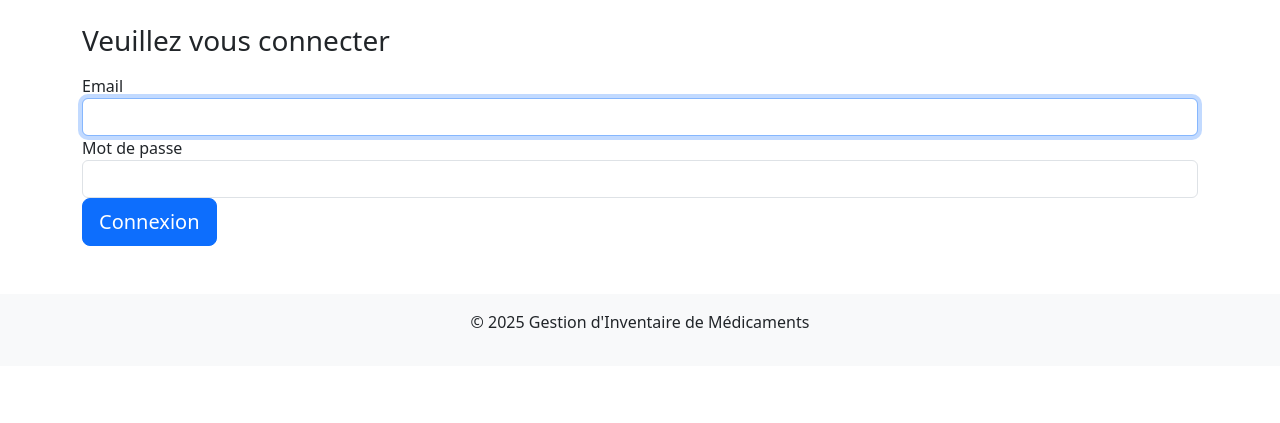
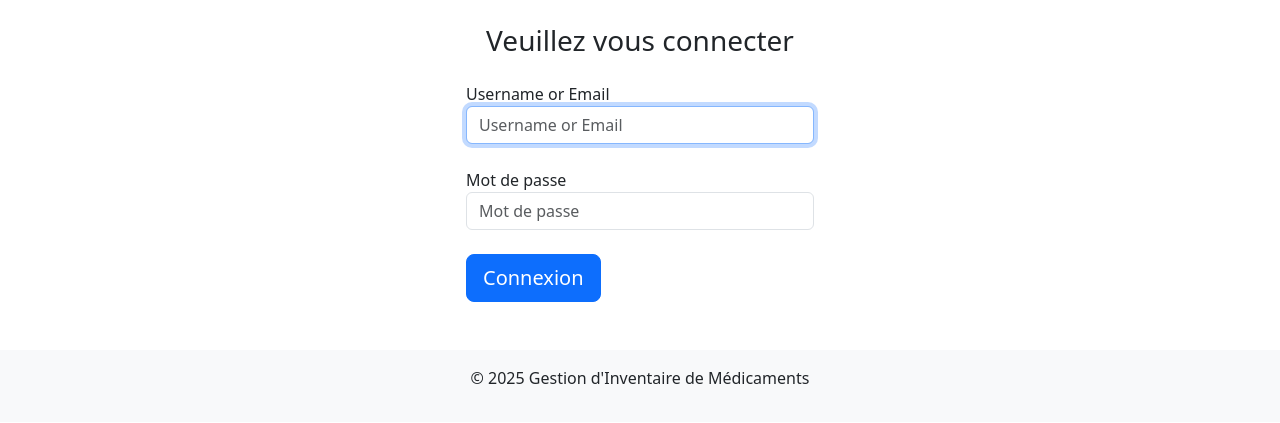
Before and after one commit to fbotel17/GIMProject, a Symfony app: template GIM/templates/security/login.html.twig in a window 1280 px wide. Shown: the part 56-479 px from the top of the page. Run offline with Twig, Linux system fonts and the light colour scheme; the template is opened without the code that fills it, so the values that code supplies are empty; some libraries are stand-ins or nearby versions.

Commit message:
auth avec username

```diff
--- a/GIM/config/services.yaml
+++ b/GIM/config/services.yaml
@@ -18,3 +18,7 @@ services:
   App\Service\CipToCisService:
     arguments:
       $client: "@http_client"
+
+  App\Security\CustomUserProvider:
+        arguments:
+            $entityManager: '@doctrine.orm.entity_manager'
--- a/GIM/templates/base.html.twig
+++ b/GIM/templates/base.html.twig
@@ -8,19 +8,17 @@
 			{% endblock %}
 		</title>
 		<link href="https://cdn.jsdelivr.net/npm/bootstrap@5.3.0/dist/css/bootstrap.min.css" rel="stylesheet">
-		<link href="https://cdnjs.cloudflare.com/ajax/libs/bootstrap/5.3.0/css/bootstrap.min.css" rel="stylesheet">
 		<link rel="stylesheet" href="{{ asset('style.css') }}">
-
-
 	</head>
 	<body>
 		<nav class="navbar navbar-expand-lg navbar-dark bg-dark">
 			<div class="container">
 				<a class="navbar-brand" href="{{ path('app_home') }}">Mon Site</a>
-				<button class="navbar-toggler" type="button" data-bs-toggle="collapse" data-bs-target="#navbarNav">
+				<button class="navbar-toggler" type="button" data-bs-toggle="collapse" data-bs-target="#navbarNav" aria-controls="navbarNav" aria-expanded="false" aria-label="Toggle navigation">
 					<span class="navbar-toggler-icon"></span>
 				</button>
-				<ul class="navbar-nav ms-auto">
+				<div class="collapse navbar-collapse" id="navbarNav">
+					<ul class="navbar-nav me-auto">
 						<li class="nav-item">
 							<a class="nav-link" href="{{ path('app_home') }}">Accueil</a>
 						</li>
@@ -33,9 +31,7 @@
 						<li class="nav-item">
 							<a class="nav-link" href="{{ path('app_traitement') }}">Traitement</a>
 						</li>
-
 					</ul>
-				<div class="collapse navbar-collapse" id="navbarNav">
 					<ul class="navbar-nav ms-auto">
 						{% if not app.user %}
 							<li class="nav-item">
@@ -66,4 +62,3 @@
 			<script src="https://cdn.jsdelivr.net/npm/bootstrap@5.3.0/dist/js/bootstrap.bundle.min.js"></script>
 		</body>
 	</html>
-</body></html>
--- a/GIM/templates/security/login.html.twig
+++ b/GIM/templates/security/login.html.twig
@@ -4,30 +4,41 @@
 {% endblock %}
 
 {% block body %}
-	<form method="post">
+	<div class="container">
+		<div class="row justify-content-center">
+			<div class="col-md-4">
+				<form method="post" class="form-signin">
 					{% if error %}
 						<div class="alert alert-danger">{{ error.messageKey|trans(error.messageData, 'security') }}</div>
 					{% endif %}
 
 					{% if app.user %}
-			<div class="mb-3">
+						<div class="alert alert-info">
 							Vous êtes connecté en tant que
 							{{ app.user.userIdentifier }},
 							<a href="{{ path('app_logout') }}">Déconnexion</a>
 						</div>
 					{% endif %}
 
+					<div class="text-center mb-4">
 						<h1 class="h3 mb-3 font-weight-normal">Veuillez vous connecter</h1>
-		<label for="username">Email</label>
-		<input type="email" value="{{ last_username }}" name="_username" id="username" class="form-control" autocomplete="email" required autofocus>
-		<label for="password">Mot de passe</label>
-		<input type="password" name="_password" id="password" class="form-control" autocomplete="current-password" required>
+					</div>
+
+					<div class="form-group mb-4">
+						<label for="username" class="sr-only">Username or Email</label>
+						<input type="text" id="username" name="_username" class="form-control" placeholder="Username or Email" value="{{ last_username }}" required autofocus>
+					</div>
+
+					<div class="form-group mb-4">
+						<label for="password" class="sr-only">Mot de passe</label>
+						<input type="password" id="password" name="_password" class="form-control" placeholder="Mot de passe" required>
+					</div>
 
 					<input type="hidden" name="_csrf_token" value="{{ csrf_token('authenticate') }}">
 
-
-		<button class="btn btn-lg btn-primary" type="submit">
-			Connexion
-		</button>
+					<button class="btn btn-lg btn-primary btn-block" type="submit">Connexion</button>
 				</form>
+			</div>
+		</div>
+	</div>
 {% endblock %}
```
Also changed, not shown: GIM/src/Security/CustomUserProvider.php (added, +56 -0 lines), 1 other file. Lines whose indentation alone changed are shown as unchanged.
